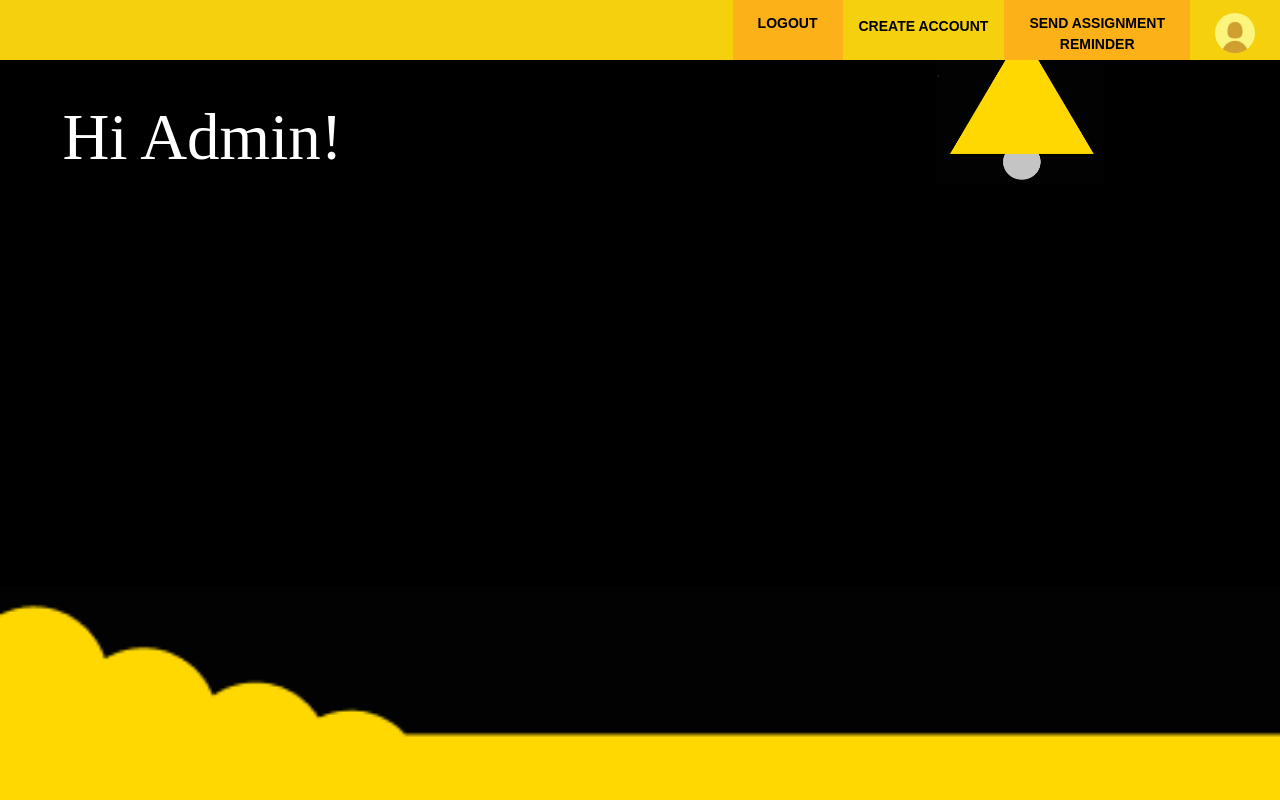
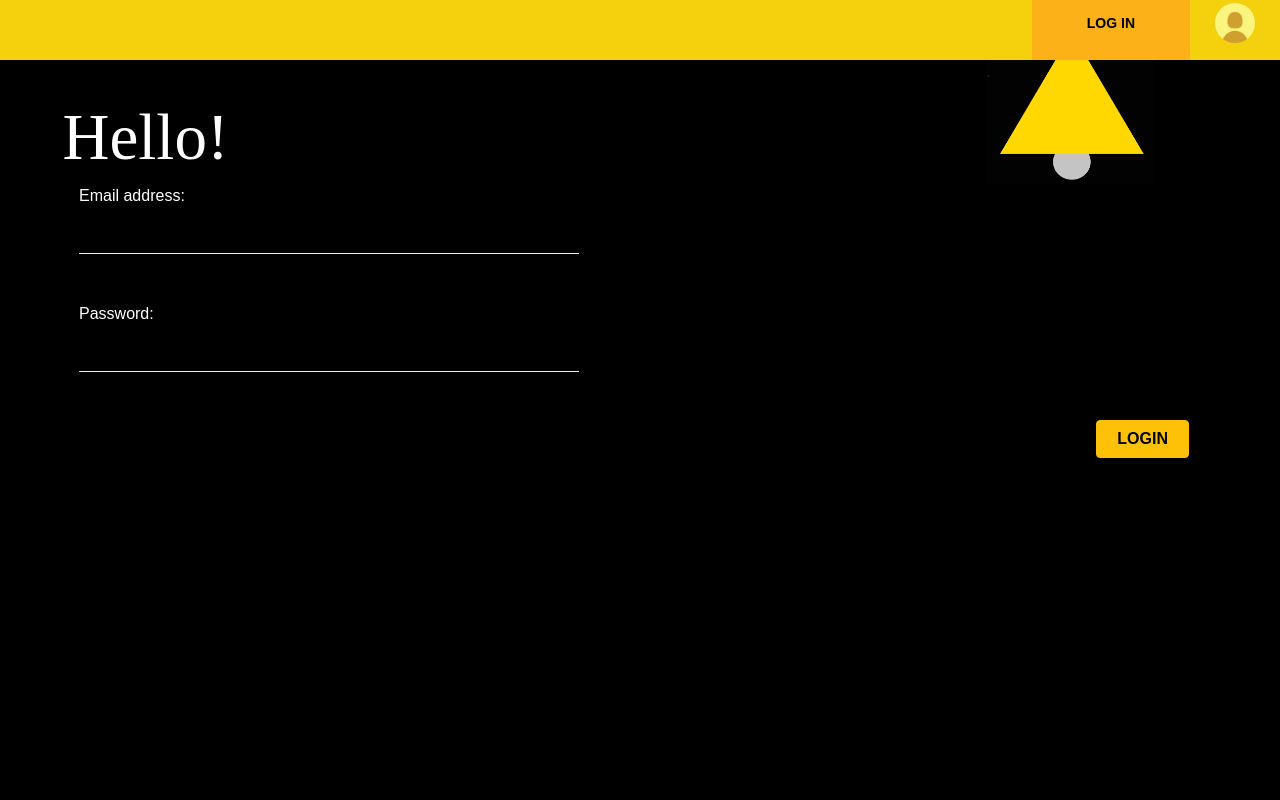
Before and after one commit to eltonwcm00/Google-Classroom-and-Meet, a PHP site: page /admin/index.php in a window 1280 px wide. Run offline with PHP 8.4, Linux system fonts and the light colour scheme.

Commit message:
admin login - done

```diff
--- a/admin/index.php
+++ b/admin/index.php
@@ -1,30 +1,44 @@
+<!-- -->
+
 <!DOCTYPE html>
 <html>
     <head>
         <meta name="viewport" content="width=device-width, initial-scale=1">
-        <!--THIS IS BOOTSTRAP CSS PART START-->
         <link rel="stylesheet" href="https://cdn.jsdelivr.net/npm/bootstrap@4.5.3/dist/css/bootstrap.min.css" integrity="sha384-TX8t27EcRE3e/ihU7zmQxVncDAy5uIKz4rEkgIXeMed4M0jlfIDPvg6uqKI2xXr2" crossorigin="anonymous">
-        <link rel="stylesheet" href="../css/admin/homepage.css" />
+        <link rel="stylesheet" href="../css/admin/login.css" />
     </head>
-    <body>
-        <?php include '../shared/adminNav.php';?>
+    <body style="">
+        <?php include '../shared/loginNav.php';?>
         <div class="container-xxl">
             <div class="row">
                 <div class="col-6">
                     <div class="hi-title">
-                        <h2>Hi Admin!</h2>
+                        <h2>Hello!</h2>
                     </div>
                 </div>
                 <div class="col">
                     <div class="admin-triangle">
-                        <!-- <img src="../pic/homepage_triangle.png" /> -->
                         .
                     </div>
                 </div>
             </div>
-        </div>
-        <div class="bottom-bubble">
-            <img src="../pic/bottom_bubble.png" />
+            <div class="sub_container container-xl">
+                <form method="POST">
+                    <div class="row_form">
+                        <div class="form-group">
+                            <label for="exampleInputEmail1">Email address:</label>
+                            <input type="email" class="form-control" id="exampleInputEmail1" aria-describedby="emailHelp">
+                        </div>
+                        <div class="form-group">
+                            <label for="exampleInputPassword1">Password:</label>
+                            <input type="password" class="form-control" id="exampleInputPassword1">
+                        </div>
+                        <div class="form-group">
+                            <button type="submit" class="btn btn-warning btn_placement">login</button>
+                        </div>
+                    </div>
+                </form>
+            </div>
         </div>
     </body>
 </html>
--- /dev/null
+++ b/css/admin/login.css
@@ -0,0 +1,108 @@
+body {
+    margin: 0;
+    font-family: Arial, Helvetica, sans-serif;
+    background-color: black;
+    overflow-x: hidden;
+  }
+
+  .topnav {
+    overflow: hidden;
+    background-color: #F5D10D;
+  }
+
+  .topnav p {
+      font-size: 14px;
+      color: black;
+      font-weight: bold;
+  }
+
+  .topnav > .misc-pic img {
+    margin-bottom: 20px;
+    border-radius: 50%;
+    margin-top: -10px;
+  }
+
+  .topnav a {
+    float: right;
+    color: #f2f2f2;
+    text-align: center;
+    padding: 0px 25px ;
+    padding-top: 21px;
+    height: 60px;
+    text-decoration: none;
+    font-size: 17px;
+    width: auto;
+    white-space: nowrap;
+  }
+
+  .topnav a:nth-child(even) {
+    background-color: #FBB117;
+  }
+
+  .topnav a:hover {
+    color: black;
+  }
+
+  .topnav a.active {
+    color: white;
+  }
+
+.bottom-bubble img {
+    position: absolute;
+    bottom: 0px;
+    width: 100%;
+}
+
+.hi-title {
+    color: #FFFFFF;
+    font-family: 'Pristina';
+    font-size: 96px;
+    margin-top: 6%;
+    margin-left: 10%;
+}
+
+.hi-title h2 {
+    font-size: 65px;
+}
+
+.admin-triangle  {
+    background-image: url("../../pic/homepage_triangle.png");
+    background-repeat: no-repeat;
+    margin-left: 53%;
+    background-size: contain;
+    height: 100%;
+}
+
+h3, label {
+  color: white;
+}
+
+.sub_container {
+    margin-left: 5%;
+}
+
+input[type="email"], input[type="password"] {
+    width: 45%;
+    background-color: transparent;
+    color: #eeeeee;
+    outline: none;
+    outline-style: none;
+    border-radius: 0;
+    border-top: none;
+    border-left: none;
+    border-right: none;
+    border-bottom: solid #eeeeee 1px;
+}
+
+.form-group {
+    margin-bottom: 3rem;
+}
+
+.btn_placement {
+    float: right !important;
+    text-transform: uppercase;
+    font-weight: 700;
+    color: black;
+    padding-right: 20px;
+    padding-left: 20px;
+}
--- a/shared/loginNav.php
+++ b/shared/loginNav.php
@@ -6,8 +6,8 @@
     </head>
     <body>
       <div class="topnav">
-        <a class="misc-pic" href="#home"><img src="./pic/profilepic.png" height="40px" width="40px" /></a>
-        <a href="#news"><p style="padding: 0 30px;">LOG IN</p></a>
+        <a class="misc-pic" href="#home"><img src="../pic/profilepic.png" height="40px" width="40px" /></a> <!-- 要换path -->
+        <a href="#news"><p style="padding: 0px 30px;">LOG IN</p></a>
       </div>
     </body>
   </html>
```
Also changed, not shown: admin/homepage.php (added, +30 -0 lines).
